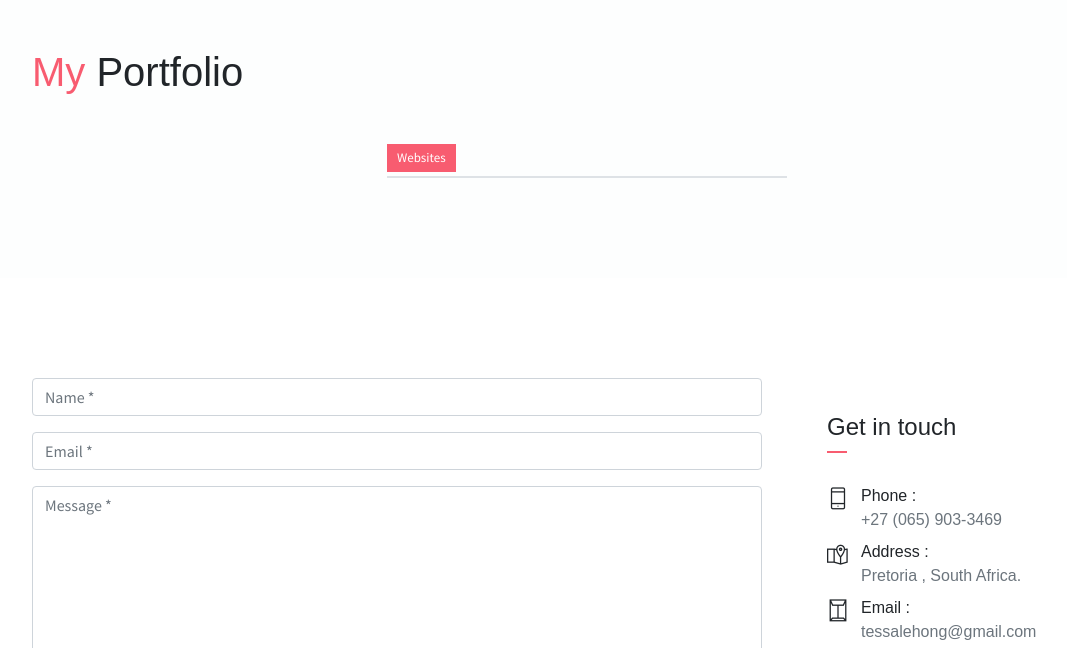
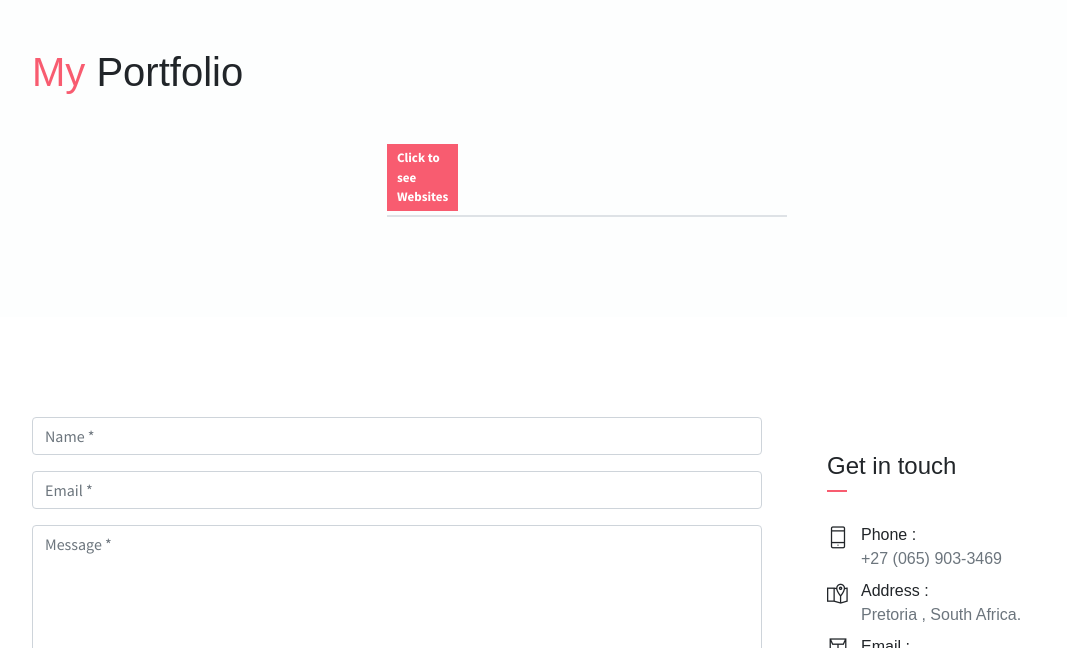
Before and after one commit to TessaLehong/public_html, a plain HTML site: page index.html in a window 1280 px wide. Shown: the part 3132-3780 px from the top of the page, without its empty margins (53-1120 px from the left). Drawn offline with Linux system fonts and the light colour scheme.

Commit message:
Update index.html
portfolio button

```diff
--- a/index.html
+++ b/index.html
@@ -324,7 +324,7 @@
         <div class="portfolio">
             <!-- Category Filters -->
             <div class="filters">
-                <a href="#" data-filter="*" class="active">Websites</a>
+                 <a href="#" data-filter="*" class="active"><b>Click to see Websites</b></a>
             </div>
 
             <div class="portfolio-container d-flex flex-wrap justify-content-center">
```
